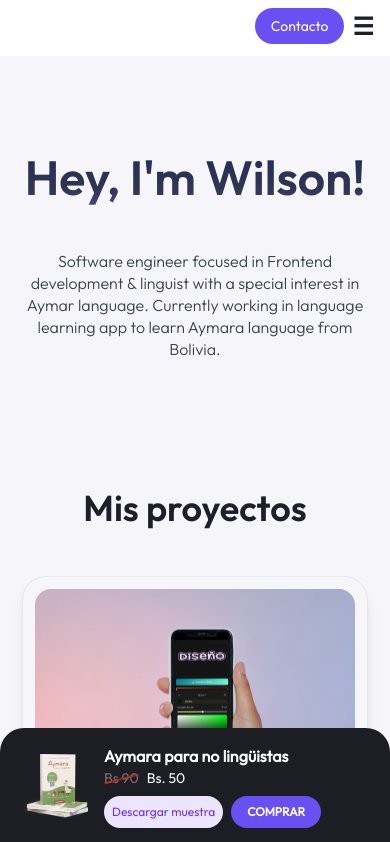
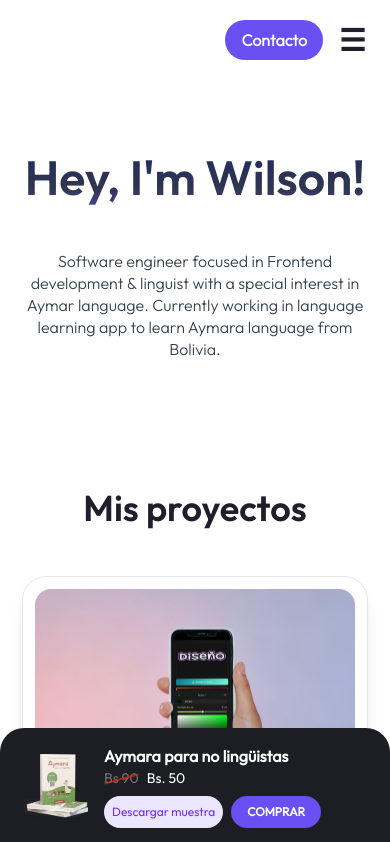
Before and after one commit to wilsonquispealanoca/wilsonquispe.io, a Next.js app: page / in a window 390 px wide. Shown: the top 842 px of the page. Built offline with nearby package versions, Linux system fonts and the light colour scheme.

Commit message:
UPDATE: font size

```diff
--- a/components/molecules/markdown-styles.module.css
+++ b/components/molecules/markdown-styles.module.css
@@ -1,5 +1,5 @@
 .markdown {
-  @apply font-outfitlight leading-[1.68] text-secondary-text;
+  @apply font-outfitlight leading-[1.68] text-secondary-text text-lg;
 }
 
 .markdown em {
--- a/components/molecules/navbar.jsx
+++ b/components/molecules/navbar.jsx
@@ -19,11 +19,11 @@ function Navbar() {
         {/*<div className="overflow-x-auto">
           <LanguageSwitcher />
         </div>*/}
-        <div className="lg:hidden fixed top-0 h-14 w-full bg-white">
-          <div className="flex flex justify-end items-center px-4 py-2 gap-2">
+        <div className="lg:hidden fixed top-0 h-20 w-full bg-white">
+          <div className="flex flex justify-end items-center px-6 gap-4 h-full">
             <a href="#contacto" className="primary-button">Contacto</a>
             <button
-              className="md:hidden text-2xl z-[110] text-primary-text"
+              className="md:hidden text-3xl z-[110] text-primary-text"
               onClick={() => setIsMenuOpen(!isMenuOpen)}
             >
               {isMenuOpen ? '✕' : '☰'}
--- a/pages/posts/[slug].js
+++ b/pages/posts/[slug].js
@@ -29,7 +29,7 @@ export default function Post({ post }) {
           style={{
             transform: `translateX(${completion - 100}%)`,
           }}
-          className={`z-50 fixed top-0 w-full transition-transform duration-150 h-1 bg-accent`}
+          className={`z-[100] fixed top-0 w-full transition-transform duration-150 h-2 bg-btn-color`}
         />
         {router.isFallback ? (
           <PostTitle>Loading…</PostTitle>
@@ -64,7 +64,7 @@ export default function Post({ post }) {
                   </button>
                 </Link>
               )}
-              <div className="max-w-2xl mx-8 md:mx-32 lg:mx-56 xl:mx-80 flex justify-center mt-10">
+              <div className="max-w-2xl mx-8 md:mx-32 lg:mx-56 xl:mx-80 flex justify-center my-10">
                 <ShareFacebook
                   url={`https://wilsonquispe.vercel.app/posts/${post.slug}/`}
                   title={post.title}
--- a/styles/globals.css
+++ b/styles/globals.css
@@ -697,7 +697,7 @@ blockquote:before {
 }
 
 .primary-button {
-  @apply bg-btn-color text-white px-4 py-2 rounded-full text-sm font-normal;
+  @apply bg-btn-color text-white px-4 py-2 rounded-full text-base font-outfitlight;
 }
 
 .title {
--- a/tailwind.config.js
+++ b/tailwind.config.js
@@ -14,18 +14,6 @@ module.exports = {
         "btn-color": "#6a50f3",
         "detail-border-dark": "#ffffff1c",
         "bg-soft-dark": "#1D1E23",
-        shadow: "#AEB7B3",
-        card: "#FFFFFF",
-        cta: "#1FAD71",
-        accent: "#26bdbd",
-        background: "#f6f5f9",
-        "card-top-color-1": "#D194AA",
-        "card-bottom-color-1": "#8766CC",
-        "card-top-color-2": "#F0D3A8",
-        "card-bottom-color-2": "#E05285",
-        "card-top-color-3": "#ADBFEB",
-        "card-bottom-color-3": "#7CC25A",
-        "cta-dark": "#499ED4",
         "background-dark": "#1E263E",
         "card-dark": "#2A324D",
         "shadow-dark": "#606C67",
```
